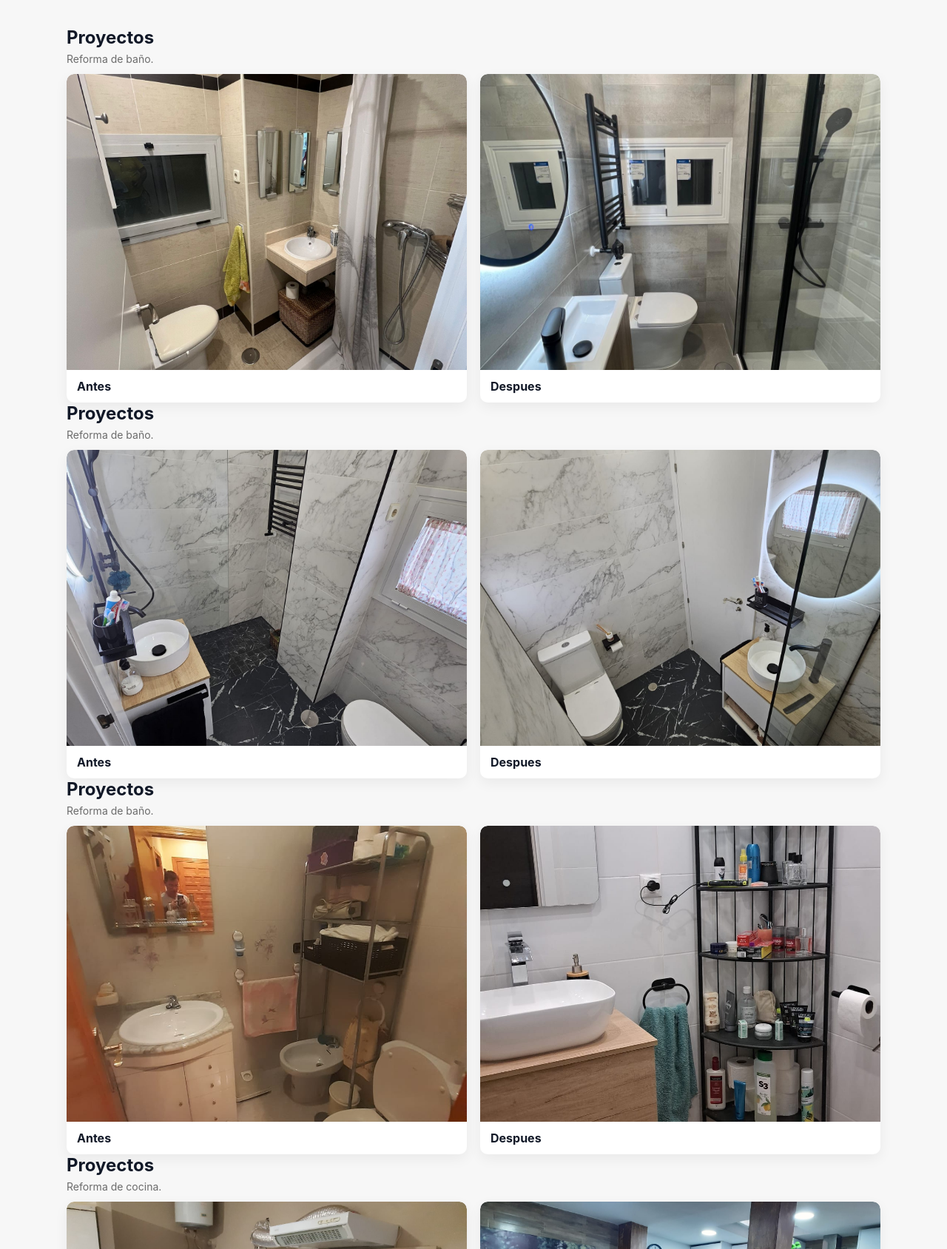
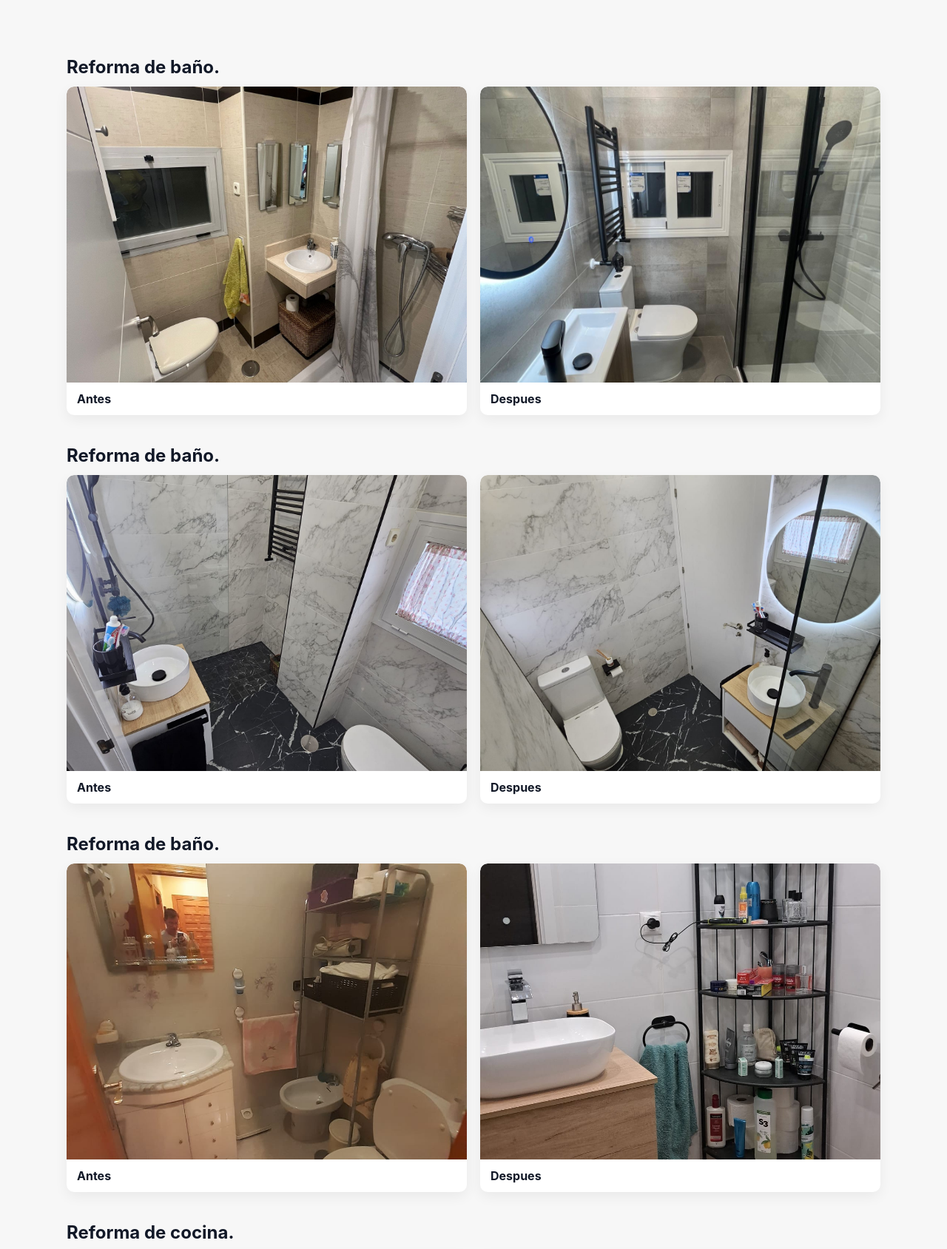
Before and after one commit to RMontesJ/Reformas-Asier, a PHP site: page /proyectos.php in a window 1280 px wide. Shown: the part 232-1920 px from the top of the page at 74% size. Run offline with PHP 8.4, Linux system fonts and the light colour scheme.

Commit message:
añadido margenes entre titulos y cambiado titulos

```diff
--- a/css/proyectos.css
+++ b/css/proyectos.css
@@ -12,7 +12,7 @@
 }
 
 .section h2 {
-    margin: 0 0 6px 0;
+    margin: 40px 0 6px 0;
     font-size: 24px;
     color: #111827;
 }
--- a/proyectos.php
+++ b/proyectos.php
@@ -23,8 +23,8 @@
     <main>
         <section id="portfolio" class="section">
             <div class="container">
-                <h2>Proyectos</h2>
-                <p class="muted">Reforma de baño.</p>
+                <h2>Reforma de baño.</h2>
+                <p class="muted"></p>
                 <div class="grid">
                     <a class="card project" href="#"><img class="responsive-img"
                             src="img/fotoBañoAntes.jpeg" alt="Proyecto 1">
@@ -39,8 +39,8 @@
             </div>
 
             <div class="container">
-                <h2>Proyectos</h2>
-                <p class="muted">Reforma de baño.</p>
+                <h2>Reforma de baño.</h2>
+                <p class="muted"></p>
                 <div class="grid">
                     <a class="card project" href="#"><img class="responsive-img"
                             src="img/baño1Antes.jpeg" alt="Proyecto 1">
@@ -55,8 +55,8 @@
             </div>
 
             <div class="container">
-                <h2>Proyectos</h2>
-                <p class="muted">Reforma de baño.</p>
+                <h2>Reforma de baño.</h2>
+                <p class="muted"></p>
                 <div class="grid">
                     <a class="card project" href="#"><img class="responsive-img"
                             src="img/baño2Antes.jpeg" alt="Proyecto 1">
@@ -71,8 +71,8 @@
             </div>
 
             <div class="container">
-                <h2>Proyectos</h2>
-                <p class="muted">Reforma de cocina.</p>
+                <h2>Reforma de cocina.</h2>
+                <p class="muted"></p>
                 <div class="grid">
                     <a class="card project" href="#"><img class="responsive-img"
                             src="img/cocina1Antes.jpeg" alt="Proyecto 1">
@@ -87,24 +87,24 @@
             </div>
 
             <div class="container">
-                <h2>Proyectos</h2>
-                <p class="muted">Reforma de cocina.</p>
+                <h2>Reforma de cocina.</h2>
+                <p class="muted"></p>
                 <div class="grid">
                     <a class="card project" href="#"><img class="responsive-img"
-                            src="img/cocina2Antes.jpeg" alt="Proyecto 1">
+                            src="img/cocina2Despues.jpeg" alt="Proyecto 1">
                         <p>Antes</p>
                     </a>
 
                     <a class="card project" href="#"><img class="responsive-img"
-                            src="img/cocina2Despues.jpeg" alt="Proyecto 2">
+                            src="img/cocina2Antes.jpeg" alt="Proyecto 2">
                         <p>Despues</p>
                     </a>
                 </div>
             </div>
 
             <div class="container">
-                <h2>Proyectos</h2>
-                <p class="muted">Reforma de dormitorio.</p>
+                <h2>Reforma de dormitorio.</h2>
+                <p class="muted"></p>
                 <div class="grid">
                     <a class="card project" href="#"><img class="responsive-img"
                             src="img/dormitorio1Antes.jpeg" alt="Proyecto 1">
@@ -119,8 +119,8 @@
             </div>
 
             <div class="container">
-                <h2>Proyectos</h2>
-                <p class="muted">Reforma de salon.</p>
+                <h2>Reforma de salon.</h2>
+                <p class="muted"></p>
                 <div class="grid">
                     <a class="card project" href="#"><img class="responsive-img"
                             src="img/salon1Antes.jpeg" alt="Proyecto 1">
```
